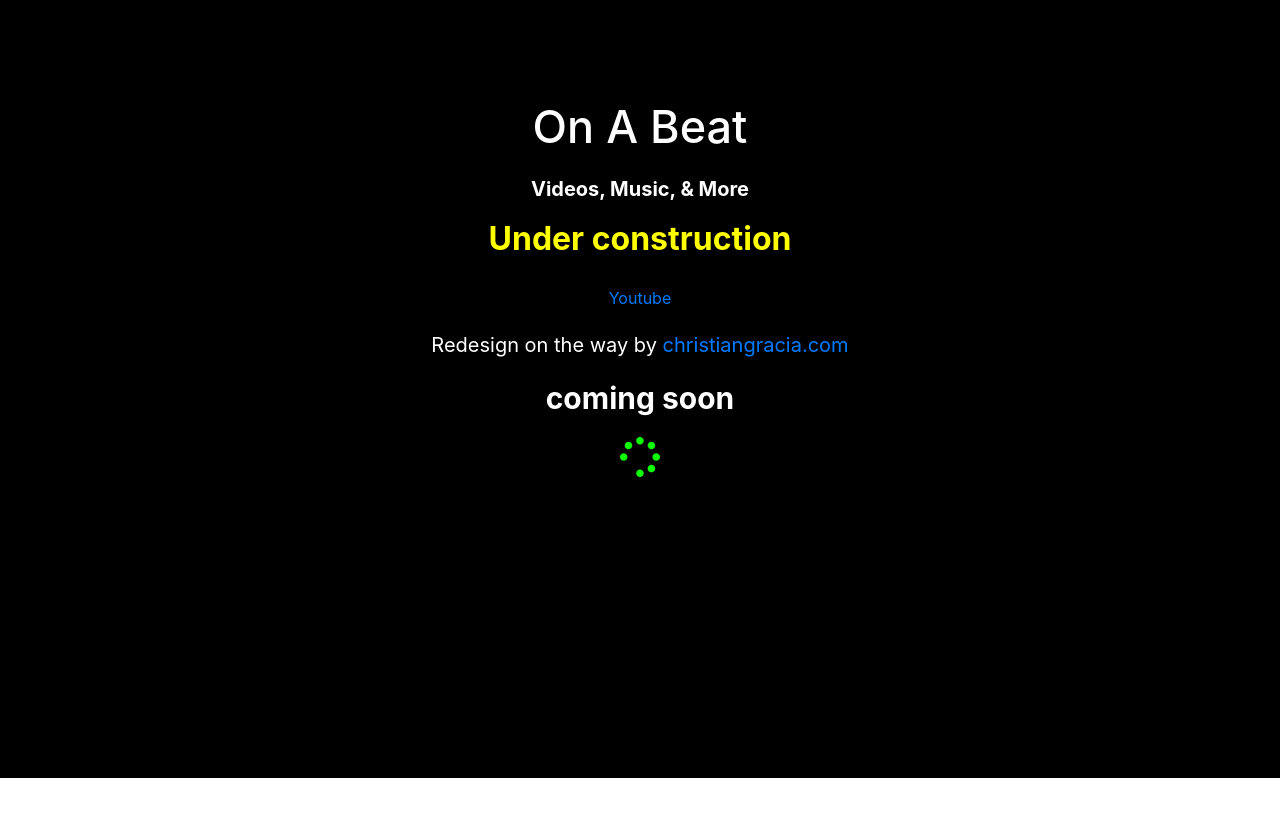
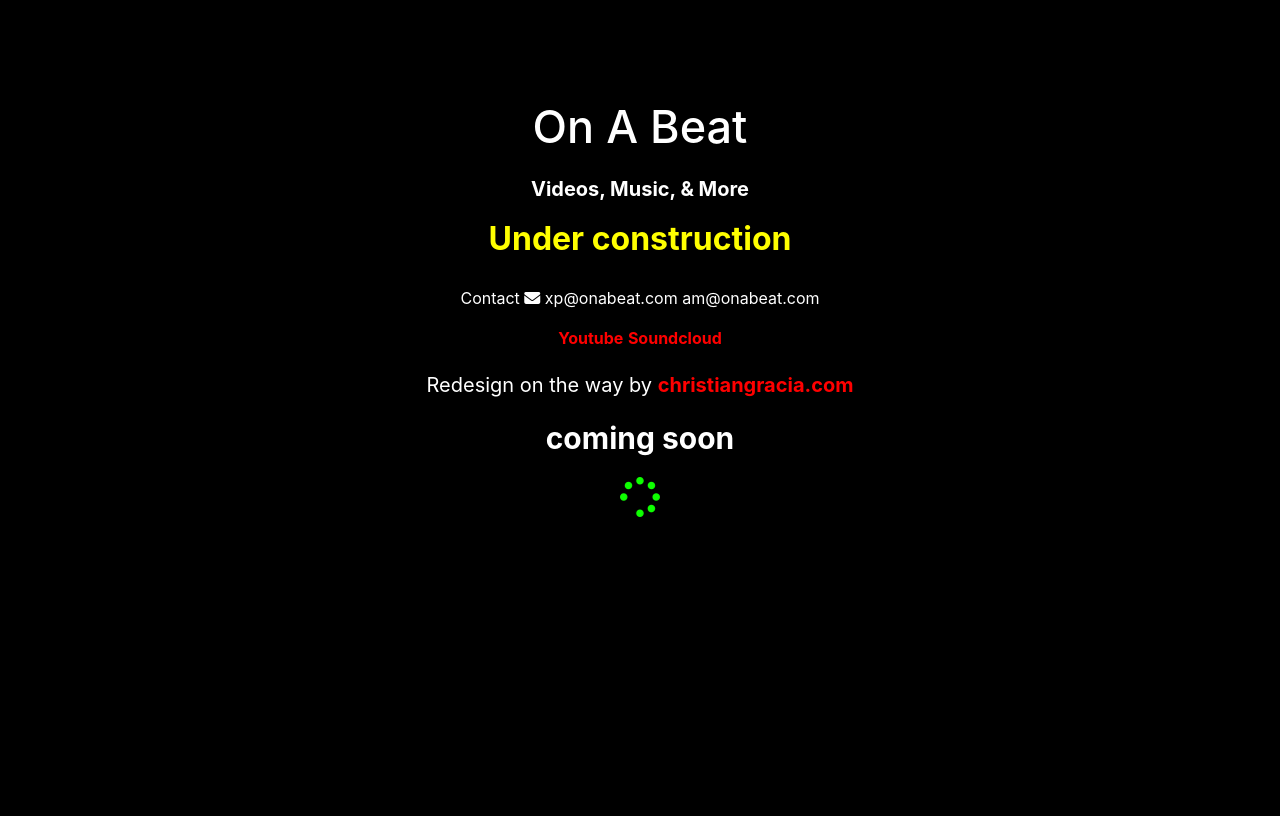
Before and after one commit to ChristianGracia/onabeat.com, a React (Create React App) app: page / in a window 1280 px wide. Built offline with nearby package versions, Linux system fonts and the light colour scheme.

Commit message:
added icons and soundcloud link

```diff
--- a/src/App.scss
+++ b/src/App.scss
@@ -4,5 +4,6 @@
 
 }
 a {
-    color:"red"
+  color: red;
+  font-weight: bold;
 }
--- a/src/pages/home-page/home-page.component.jsx
+++ b/src/pages/home-page/home-page.component.jsx
@@ -8,7 +8,10 @@ const HomePage = () => (
         <p style={{ marginTop: 20, fontWeight: "bold", color: "white", fontSize: 20 }}>Videos, Music, & More</p>
         <h2 style={{ fontWeight: "bold", color: "yellow" }}>Under construction</h2>
         <div style={{ padding: 10 }}></div>
-        <a href="https://www.youtube.com/channel/UC2bzDGJGflVc9i4Yfx019Hg">Youtube</a>
+        <p style={{ color: "white" }}>Contact <i class="fas fa-envelope"></i> xp@onabeat.com am@onabeat.com</p>
+        <span>
+            <a href="https://www.youtube.com/channel/UC2bzDGJGflVc9i4Yfx019Hg">Youtube</a>{"\t"}
+            <a href="https://soundcloud.com/amonabeat">Soundcloud</a></span>
         <p style={{ marginTop: 20, color: "white", fontSize: 20 }}>Redesign on the way by <a href="http://christiangracia.com">christiangracia.com</a></p>
         <p style={{ fontWeight: "bold", fontSize: 30, color: "white" }}>coming soon</p>
         <i style={{ fontSize: 40, color: "#0EFF00" }} className="fas fa-spinner fa-spin"></i>
```
